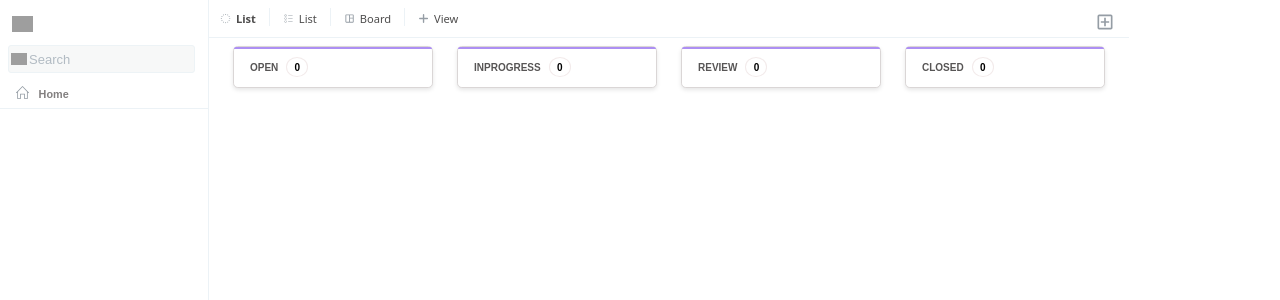
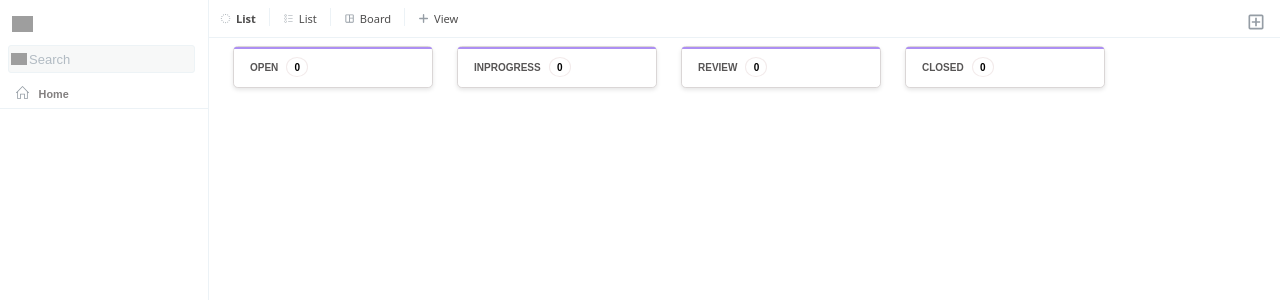
Before and after one commit to AbhirupChakraborty/Task-App, a React (Create React App) app: page /list in a window 1280 px wide. Shown: the top 300 px of the page. Built offline with nearby package versions, Linux system fonts and the light colour scheme; grey boxes are pictures that could not be loaded.

Commit message:
modify css part

```diff
--- a/src/components/CreateTask/CreateTask.jsx
+++ b/src/components/CreateTask/CreateTask.jsx
@@ -95,10 +95,23 @@ const CreateTask = () => {
                   className="modal"
                   onSubmit={(e) => handleSubmit(e, close)}
                 >
-                  <label>Add Open-list</label>
+                  <label
+                    style={{
+                      fontSize: "1rem",
+                      fontWeight: "bold",
+                      padding: "0.5rem",
+                    }}
+                  >
+                    Add List
+                  </label>
                   <textarea
                     id="popupInput"
                     type="text"
+                    style={{
+                      margin: "0.5rem",
+                      height: "8rem",
+                      width: "15rem",
+                    }}
                     value={task.name}
                     onChange={(e) => setTask({ ...task, name: e.target.value })}
                   />
--- a/src/components/CreateTask/createTask.css
+++ b/src/components/CreateTask/createTask.css
@@ -8,6 +8,8 @@
   flex-direction: row;
   flex-wrap: wrap;
   padding: 1vh;
+  justify-content: space-between;
+  position: relative;
 }
 
 .navOption {
@@ -23,23 +25,6 @@
 }
 .navOption:last-of-type {
   margin-left: auto;
-}
-.navOption::after {
-  content: "";
-  display: block;
-  position: absolute;
-  bottom: -5px;
-  left: 50%;
-  transform: translateX(-50%);
-  width: 0;
-  height: 3px;
-  background-color: rgb(141, 104, 228);
-  transition: width 0.3s ease;
-}
-
-.navOption:hover::after {
-  width: 100%;
-  transition: width 0.3s ease;
 }
 .navOption img {
   width: 10px;
@@ -60,7 +45,7 @@
   justify-content: space-between;
   align-items: center;
   background-color: rgb(247, 248, 248);
-  padding: 20px;
+  padding: 2rem;
   border-radius: 1vh;
 }
 
@@ -107,7 +92,7 @@
   padding: 5px 15px;
   border: 0.5px solid rgba(252, 250, 250, 0.1);
   border-radius: 5px;
-  box-shadow: 0 10px 10px rgba(0, 0, 0, 0.1);
+  box-shadow: 0 5px 5px rgba(0, 0, 0, 0.1);
   transition: background-color 0.3s, box-shadow 0.3s;
   cursor: pointer;
   font-family: system-ui, -apple-system, BlinkMacSystemFont, "Segoe UI", Roboto,
@@ -153,4 +138,5 @@
   width: 2vh;
   padding: 0;
   margin: 0;
+  cursor: pointer;
 }
--- a/src/components/List/list.css
+++ b/src/components/List/list.css
@@ -54,6 +54,8 @@ img {
 .bodyContent {
   display: flex;
   flex-direction: column;
+  height: 100%;
+  width: 100%;
 }
 
 .menu {
--- a/src/components/Login/Login.js
+++ b/src/components/Login/Login.js
@@ -22,6 +22,7 @@ function Login() {
         <small>Don't have a account? </small>
         <button className="signUp"> Sign up </button>
       </div>
+      <div className="cardContainer">
         <div id="card">
           <div id="loginCard">
             <h3>Welcome back!</h3>
@@ -71,7 +72,6 @@ function Login() {
             <button id="help">Help</button>
           </div>
         </div>
-      <div>
         <div id="footer">
           <text>
             Don't have a account?
@@ -79,6 +79,7 @@ function Login() {
               <u>Sign Up</u>
             </Link>
           </text>
+        </div>
       </div>
       <div id="lastLine">
         <text>
@@ -94,7 +95,6 @@ function Login() {
         </text>
       </div>
     </div>
-    </div>
   );
 }
 export default Login;
--- a/src/components/Login/login.css
+++ b/src/components/Login/login.css
@@ -108,7 +108,7 @@ input {
   background: url(https://icones.pro/wp-content/uploads/2021/05/icone-point-d-interrogation-question-gris.png)
     no-repeat top;
   background-size: 16px;
-  background-position-y: 0.5rem;
+  background-position-y: 0.3rem;
   height: 5vh;
   width: 4.5vh;
   font-size: xx-small;
@@ -144,6 +144,7 @@ input {
   font-size: x-small;
   display: flex;
   justify-content: center;
+  padding-right: 5.5vh;
 }
 #lastLine {
   color: #d4cfcf;
@@ -203,3 +204,8 @@ input {
   gap: 1vh;
   flex-grow: 1;
 }
+.cardContainer {
+  display: flex;
+  flex-direction: column;
+  gap: 3vh;
+}
```
Lines whose indentation alone changed are shown as unchanged.
